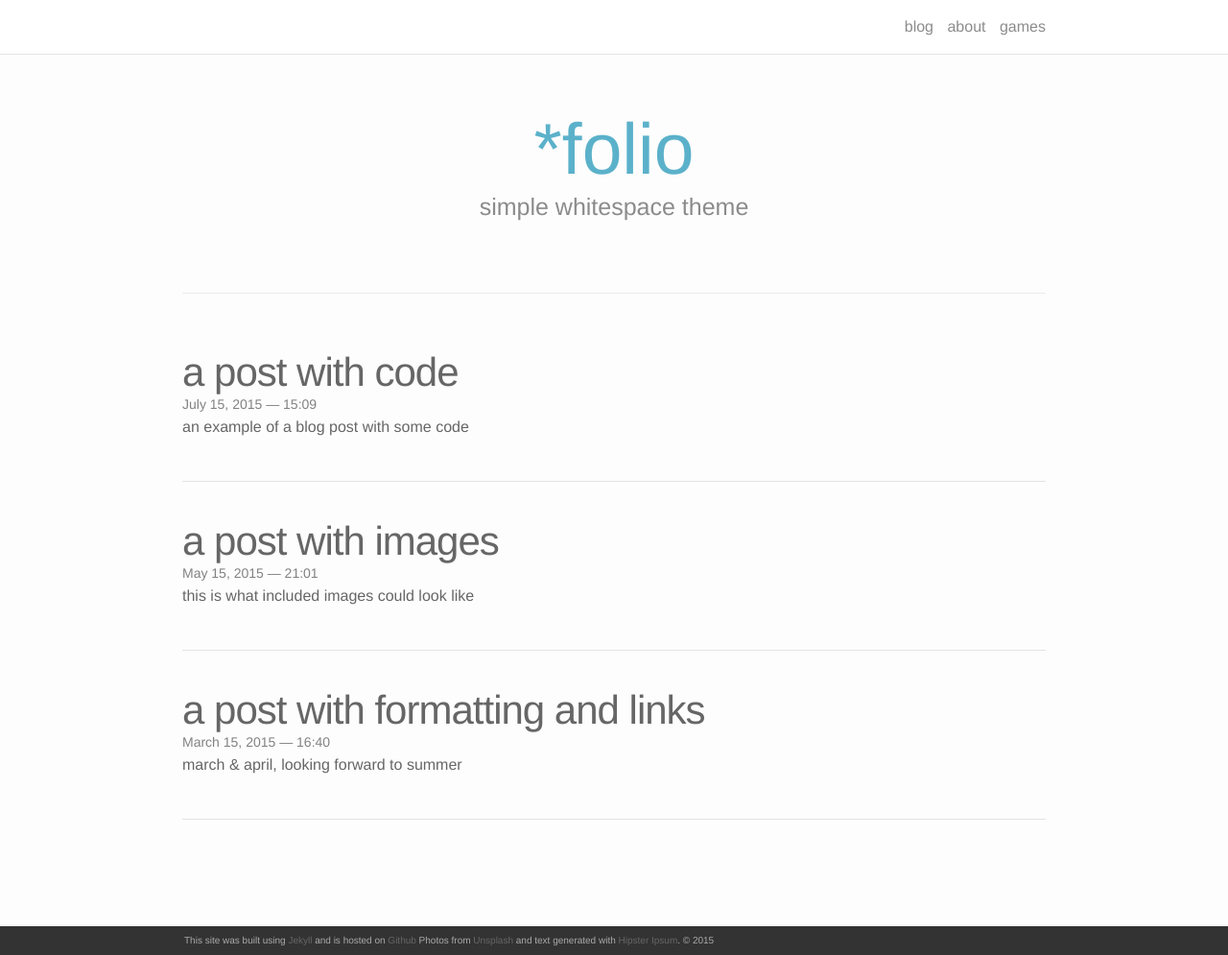
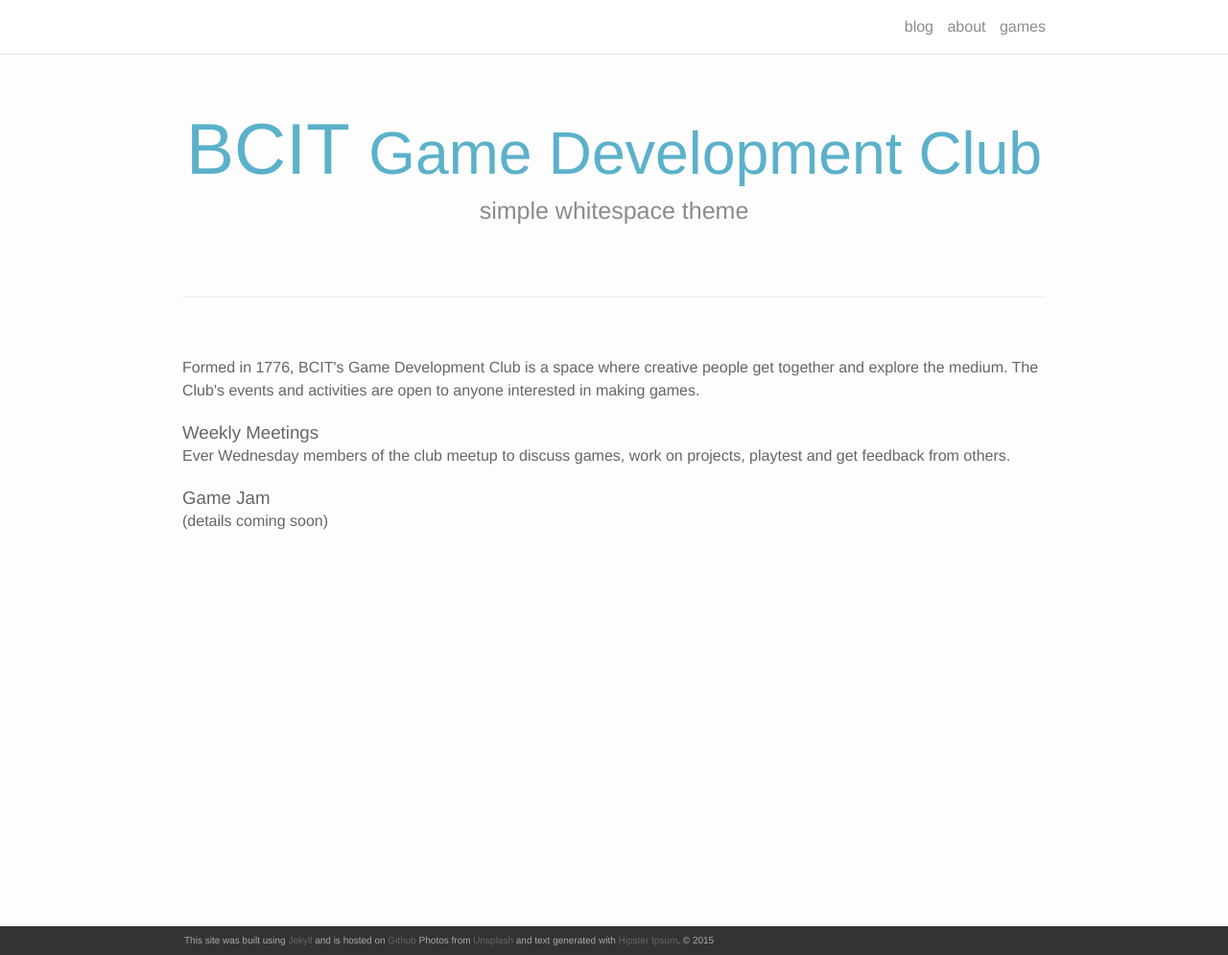
Before and after one commit to BCIT-GameDevClub/BCITOldWebsite, a Jekyll site: the page built from index.html, in a window 1280 px wide and 995 px high. Shown: the whole window at 96% size. Built offline with Jekyll 4.4.1, drawn with Linux system fonts in a browser that asks for light colours; nearby versions of some CDN libraries; the list of posts is cut into pages by our own code.

Commit message:
Modified the about/home page.

```diff
--- a/_posts/2015-07-15-title.markdown
+++ /dev/null
@@ -1,33 +0,0 @@
----
-layout: post
-title: a post with code
-date: 2015-07-15 15:09:00
-description: an example of a blog post with some code
----
-This theme implements a built-in Jekyll feature, the use of Pygments, for sytanx highlighting. It supports more than 100 languages. This example is in C++. All you have to do is wrap your code in a liquid tag:
-{% raw  %}
-{% highlight c++ %}  <br/> code code code <br/> {% endhighlight %}{% endraw %}
-
-Produces something like this:
-
-{% highlight c++ %}
-
-int main(int argc, char const *argv[])
-{
-	string myString;
-
-	cout << "input a string: ";
-	getline(cin, myString);
-	int length = myString.length();
-
-	char charArray = new char * [length];
-
-	charArray = myString;
-	for(int i = 0; i < length; ++i){
-		cout << charArray[i] << " ";
-	}
-
-	return 0;
-}
-
-{% endhighlight %}
--- a/index.html
+++ b/index.html
@@ -3,22 +3,20 @@
 ---
 
 <div class="header-bar">
-  <h1>*folio</h1>
+  <h1>BCIT <small>Game Development Club</small></h1>
   <h2>simple whitespace theme</h2>
   <br/>
   <hr>
   <br/>
 </div>
 
+<p>
+Formed in 1776, BCIT's Game Development Club is a space where creative people get together and
+explore the medium. The Club's events and activities are open to anyone interested in making games.
+</p>
 
-<ul class="post-list">
-    {% for post in paginator.posts %}
-      <li>
-        <h2><a class="post-title" href="{{ post.url | prepend: site.baseurl }}">{{ post.title }}</a></h2>
-        <p class="post-meta">{{ post.date | date: '%B %-d, %Y — %H:%M' }}</p>
-        <p>{{ post.description }}</p>
-        <br/>
-        <hr/>
-      </li>
-    {% endfor %}
-</ul>
+<h3>Weekly Meetings</h3>
+<p>Ever Wednesday members of the club meetup to discuss games, work on projects, playtest and get feedback from others.</p>
+
+<h3>Game Jam</h3>
+<p>(details coming soon)</p>
```
